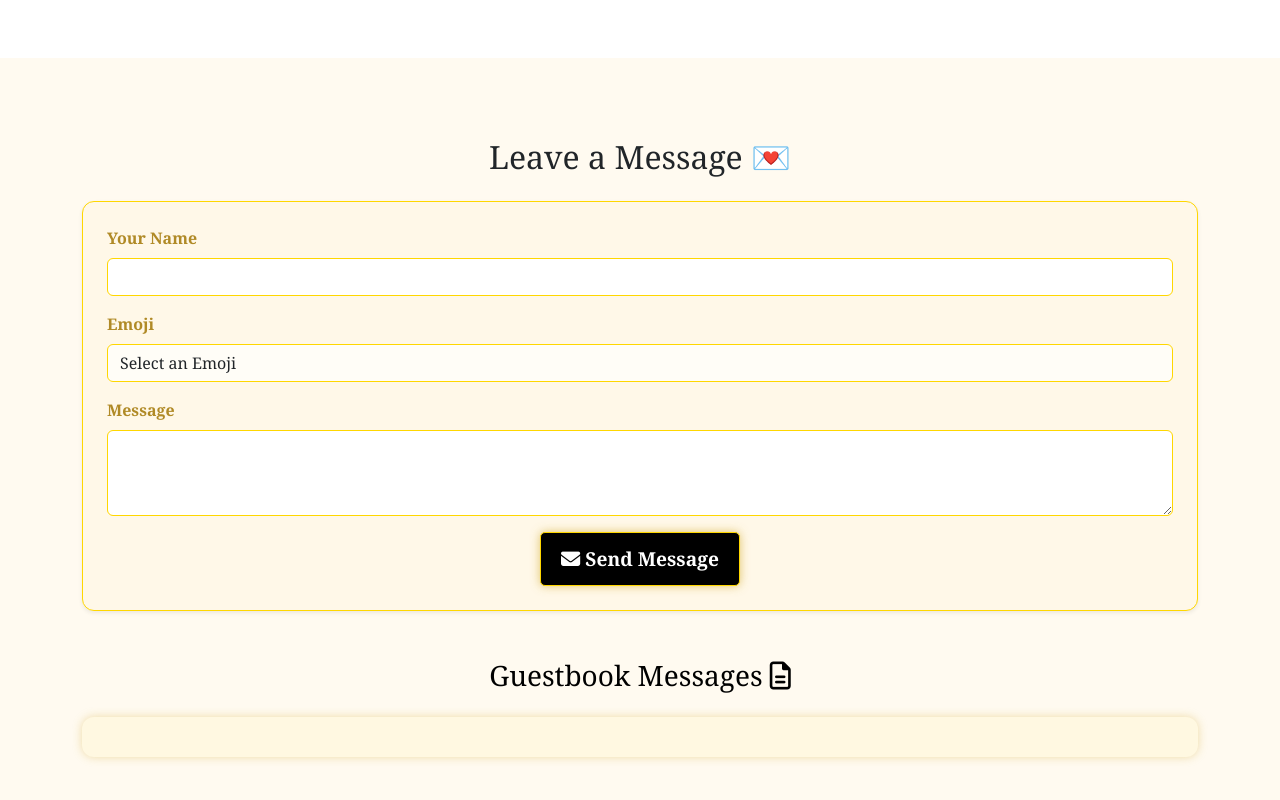
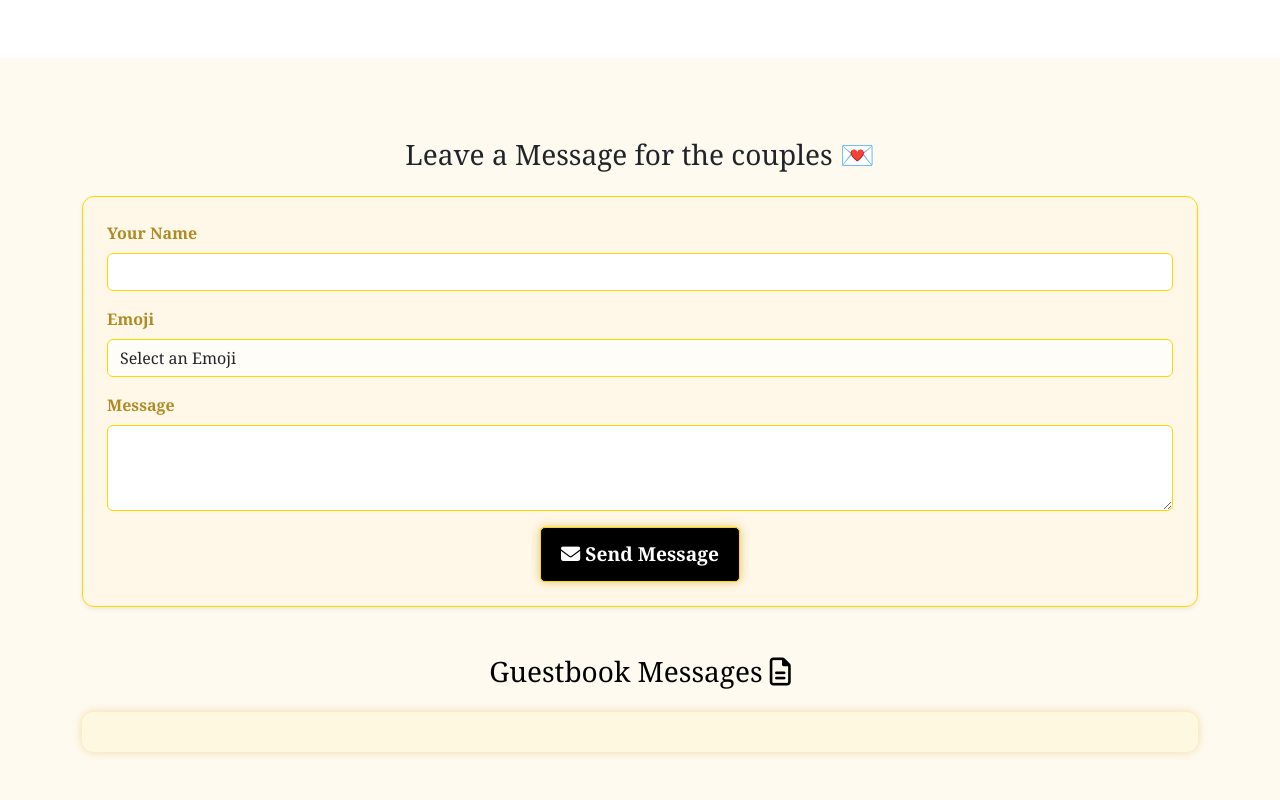
Before and after one commit to cool-lateef/ilyzain2025, a plain HTML site: page index.html in a window 1280 px wide. Shown: the part 1583-2383 px from the top of the page. Drawn offline with nearby package versions, Linux system fonts and the light colour scheme; a web font is replaced by a local one.

Commit message:
Update index.html words added leave message for the couples

```diff
--- a/index.html
+++ b/index.html
@@ -242,7 +242,7 @@
   <!-- Guest Section -->
   <section id="guest-section">
     <div class="container">
-      <h2 class="text-center mb-4">Leave a Message 💌</h2>
+      <h3 class="text-center mb-4">Leave a Message for the couples 💌</h3>
       <form id="guestForm" action="https://api.web3forms.com/submit" method="POST"
       class="p-4 shadow-sm"
       style="background:#fff8e8; border:1px solid gold; border-radius:12px;">
```
